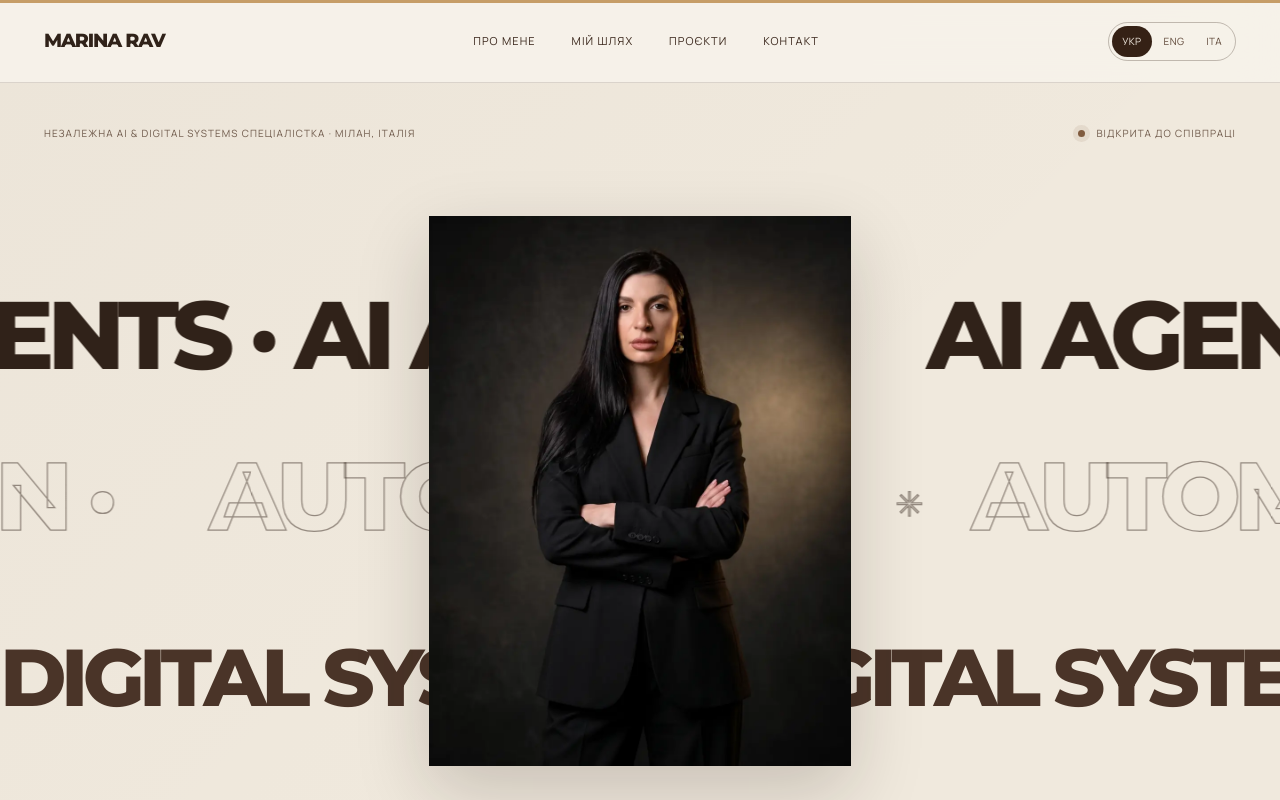
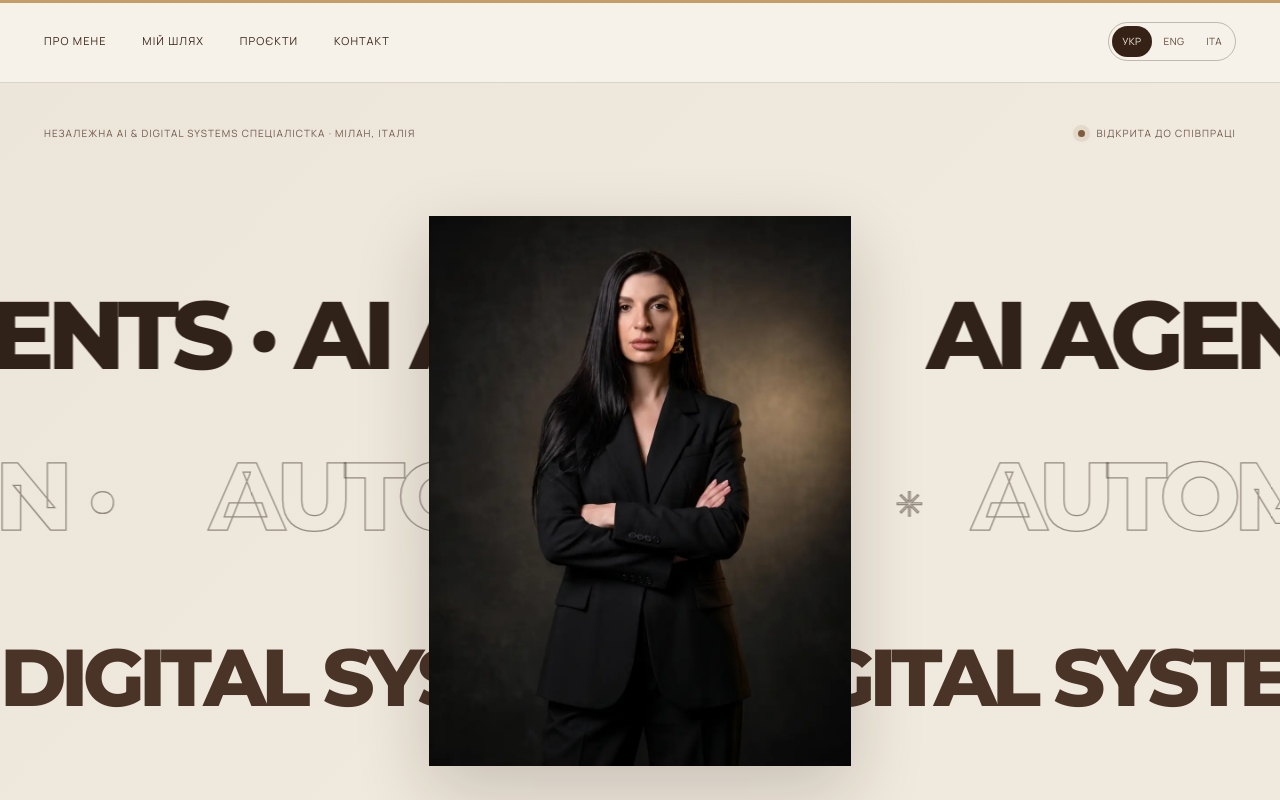
Before and after one commit to marinaravvv/marina-ravliuk-portfolio, a React (Vite) app: page /ua in a window 1280 px wide. Shown: the top 800 px of the page. Built offline with nearby package versions, Linux system fonts and the light colour scheme; a web font is replaced by a local one.

Commit message:
Remove duplicate MARINA RAV wordmark from header while keeping Hero headline

```diff
--- a/src/App.tsx
+++ b/src/App.tsx
@@ -536,7 +536,6 @@ export default function App() {
   return <div className="portfolio">
     <motion.div className="scroll-progress" style={{ scaleX: progress }} />
     <header className="site-header"><div className="container header-inner">
-      <button className="logo logo-editorial" aria-label="Home" type="button" onClick={() => { setMenuOpen(false); navigate(route.lang); }}>MARINA RAV</button>
       <nav className={`main-nav ${menuOpen ? 'main-nav--open' : ''}`} aria-label="Main navigation">
         {navItems.map((item) => <button type="button" key={item.id} onClick={() => gotoSection(item.id)}>{item.title}</button>)}
       </nav>
```
